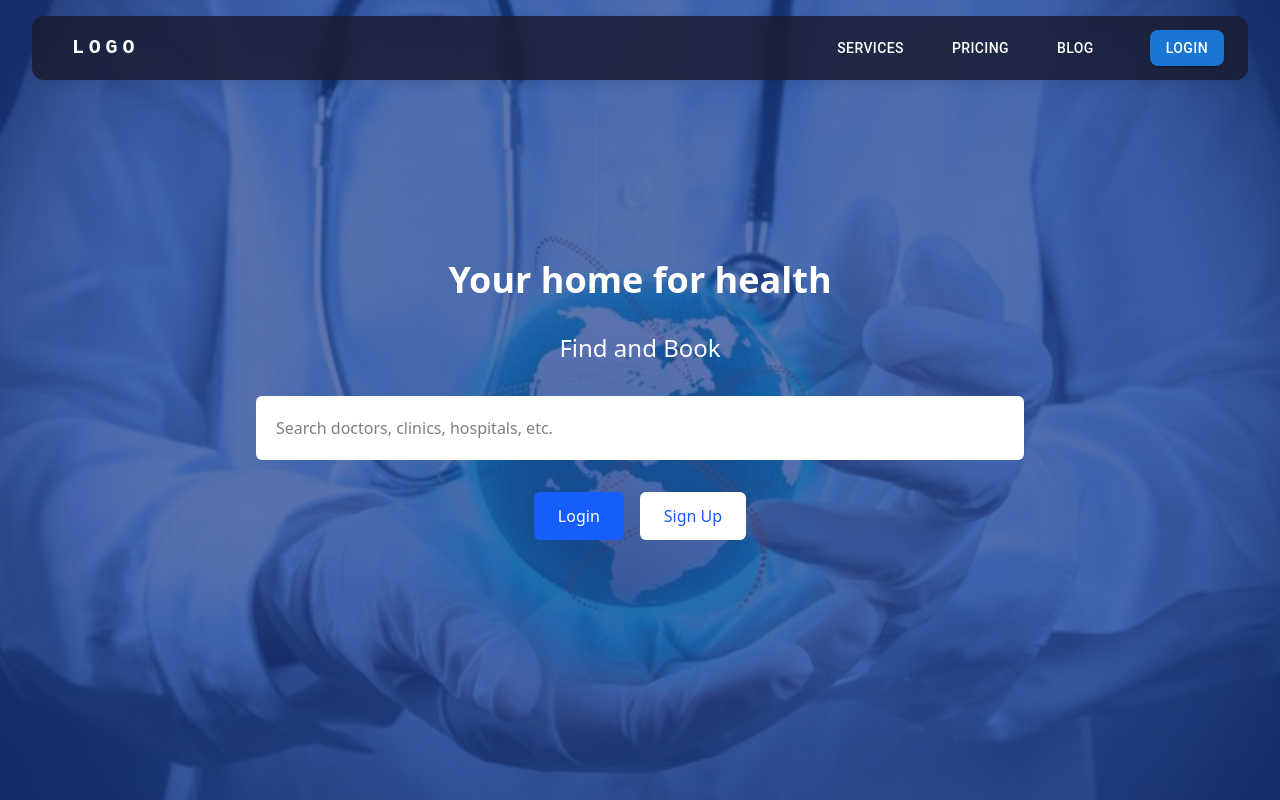
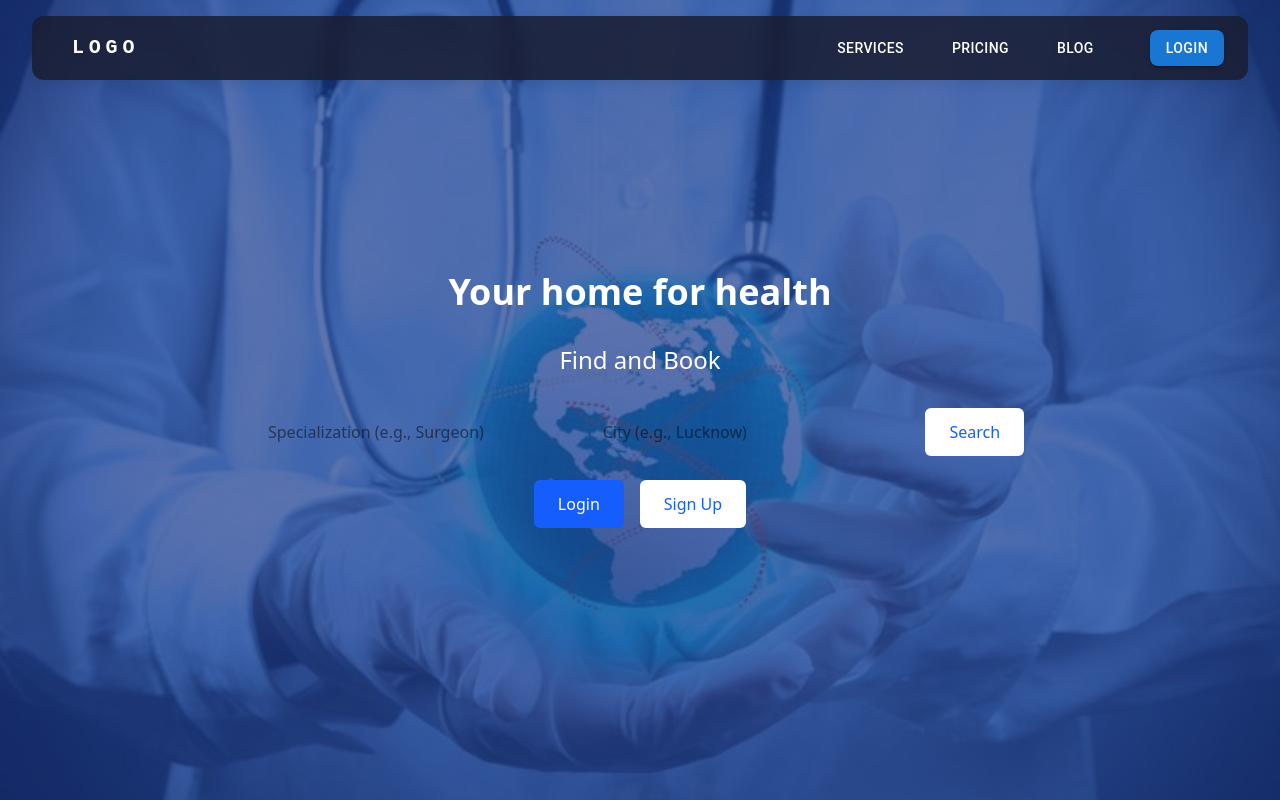
Before and after one commit to sankarsharn/medical-booking, a Next.js app: page / in a window 1280 px wide. Shown: the top 800 px of the page. Built offline with nearby package versions, Linux system fonts and the light colour scheme; some icons are missing.

Commit message:
Added search doctor feature

```diff
--- /dev/null
+++ b/src/app/api/doctor/search/route.ts
@@ -0,0 +1,23 @@
+// app/api/doctors/search/route.ts
+import { NextRequest, NextResponse } from "next/server";
+import dbConnect from "@/lib/dbConnect";
+import Doctor from "@/models/doctor.model";
+
+export async function GET(req: NextRequest) {
+  await dbConnect();
+
+  const specialization = req.nextUrl.searchParams.get("specialization");
+  const city = req.nextUrl.searchParams.get("city");
+
+
+  if (!city || !specialization) {
+    return NextResponse.json({ error: "Missing fields" }, { status: 400 });
+  }
+
+  const doctors = await Doctor.find({
+    city: { $regex: new RegExp(`^${city}$`, "i") },
+    specialization: { $regex: new RegExp(`^${specialization}$`, "i") },
+  });
+
+  return NextResponse.json(doctors);
+}
--- /dev/null
+++ b/src/app/components/DoctorList.tsx
@@ -0,0 +1,42 @@
+'use client';
+
+import React from 'react';
+
+interface Doctor {
+  _id: string;
+  name: string;
+  specialization: string;
+  city: string;
+  contact: string;
+}
+
+interface DoctorListProps {
+  doctors: Doctor[];
+}
+
+const DoctorList: React.FC<DoctorListProps> = ({ doctors }) => {
+  return (
+    <div className="mt-8">
+      <h2 className="text-3xl font-bold mb-6">Doctors found</h2>
+      <div className="grid grid-cols-1 sm:grid-cols-2 lg:grid-cols-3 gap-8">
+        {doctors.map((doctor) => (
+          <div key={doctor._id} className="border p-4 rounded-lg shadow-md">
+            <h3 className="text-xl font-semibold">{doctor.name}</h3>
+            <p className="text-gray-600">Specialization: {doctor.specialization}</p>
+            <p className="text-gray-600">City: {doctor.city}</p>
+            <p className="text-gray-600">Contact: {doctor.contact}</p>
+
+            <button
+              onClick={() => window.location.href = `/doctor/${doctor._id}`}
+              className="mt-4 px-6 py-2 bg-blue-600 text-white rounded-md hover:bg-blue-700"
+            >
+              View Profile
+            </button>
+          </div>
+        ))}
+      </div>
+    </div>
+  );
+};
+
+export default DoctorList;
--- a/src/app/components/Search.tsx
+++ b/src/app/components/Search.tsx
@@ -1,11 +1,52 @@
-import React from 'react';
+'use client';
+
+import React, { useState } from 'react';
 import Image from 'next/image';
 import Link from 'next/link';
+import { useRouter } from 'next/navigation';
+import DoctorList from '@/app/components/DoctorList';  // Import the new DoctorList component
 
 const Search = () => {
+  const router = useRouter();
+
+  const [specialization, setSpecialization] = useState('');
+  const [city, setCity] = useState('');
+  const [loading, setLoading] = useState(false);
+  const [error, setError] = useState('');
+  const [doctors, setDoctors] = useState([]); // To store the list of doctors
+
+  const handleSearch = async () => {
+    if (!specialization || !city) {
+      setError('Please enter both specialization and city.');
+      return;
+    }
+
+    setLoading(true);
+    setError('');
+
+    try {
+      const res = await fetch(
+        `/api/doctor/search?specialization=${specialization}&city=${city}`
+      );
+
+      if (!res.ok) throw new Error('Search failed');
+
+      const data = await res.json();
+
+      if (data.length > 0) {
+        setDoctors(data); // Store the list of doctors
+      } else {
+        setError('No doctor found with given details.');
+      }
+    } catch (err: any) {
+      setError(err.message || 'Something went wrong.');
+    } finally {
+      setLoading(false);
+    }
+  };
+
   return (
     <div>
-      {/* Hero section with full-screen image */}
       <div className="relative w-full h-screen">
         <Image
           src="/welcome-image.jpeg"
@@ -16,26 +57,40 @@ const Search = () => {
           className="object-cover"
         />
 
-        {/* Overlay for better text visibility */}
         <div className="absolute inset-0 bg-blue-900/70">
-          {/* Content centered on the image */}
           <div className="flex flex-col items-center justify-center h-full text-center px-4">
             <h1 className="text-4xl font-bold mb-8 text-white">Your home for health</h1>
-
             <h2 className="text-2xl font-medium mb-8 text-white">Find and Book</h2>
 
-            {/* Search bar */}
-            <div className="w-full max-w-3xl flex flex-col sm:flex-row mb-8">
-              <div className="flex-1 bg-white rounded-md p-3">
-                <input
-                  type="text"
-                  placeholder="Search doctors, clinics, hospitals, etc."
-                  className="w-full p-2 outline-none"
-                />
-              </div>
+            <div className="w-full max-w-3xl flex flex-col sm:flex-row gap-4 mb-6">
+              <input
+                type="text"
+                placeholder="Specialization (e.g., Surgeon)"
+                value={specialization}
+                onChange={(e) => setSpecialization(e.target.value)}
+                className="flex-1 p-3 rounded-md outline-none"
+              />
+              <input
+                type="text"
+                placeholder="City (e.g., Lucknow)"
+                value={city}
+                onChange={(e) => setCity(e.target.value)}
+                className="flex-1 p-3 rounded-md outline-none"
+              />
+              <button
+                onClick={handleSearch}
+                disabled={loading}
+                className="bg-white text-blue-600 font-medium px-6 py-3 rounded-md hover:bg-gray-100 transition-colors"
+              >
+                {loading ? 'Searching...' : 'Search'}
+              </button>
             </div>
 
-            {/* Login and Sign Up buttons */}
+            {error && <p className="text-red-400 mb-4">{error}</p>}
+
+            {/* Pass the list of doctors as a prop to the DoctorList component */}
+            {doctors.length > 0 && <DoctorList doctors={doctors} />}
+
             <div className="flex flex-col sm:flex-row space-y-4 sm:space-y-0 sm:space-x-4">
               <Link
                 href="/authentication"
```
Also changed, not shown: 1 other file (tests, documents, lock files or other folders).
